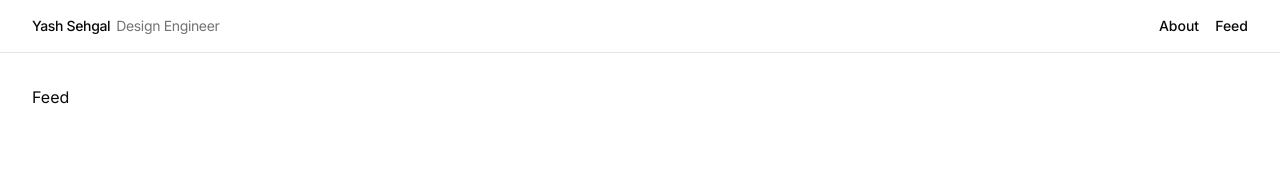
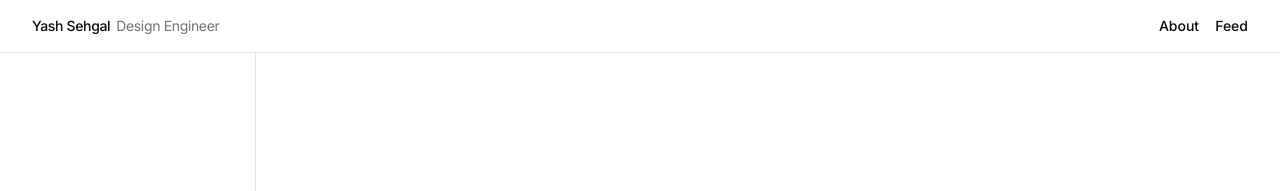
Before and after one commit to yashsehgal/personal-website, a Next.js app: page /feed in a window 1280 px wide. Shown: the top 191 px of the page. Built offline with nearby package versions, Linux system fonts and the light colour scheme.

Commit message:
render slack like sidebar layout

```diff
--- a/app/feed/page.tsx
+++ b/app/feed/page.tsx
@@ -1,3 +1,9 @@
+import { FeedLayoutContainer } from "@/features/personal-feed/components/feed-layout-container";
+
 export default function FeedPage() {
-  return <div>Feed</div>;
+  return (
+    <div className="flex min-h-0 w-full flex-1 flex-col">
+      <FeedLayoutContainer />
+    </div>
+  );
 }
--- a/components/shared/main-layout-container.tsx
+++ b/components/shared/main-layout-container.tsx
@@ -1,20 +1,41 @@
 "use client";
 
+import { ApplicationRoute, ROUTES } from "@/common/routes";
 import { Navigation } from "@/components/shared/navigation";
 import { cn } from "@/lib/utils";
+import { usePathname } from "next/navigation";
+
+const PAGES_WITHOUT_PADDING: ApplicationRoute[] = [ROUTES.FEED] as const;
 
 export function MainLayoutContainer({
   className,
   children,
   ...props
 }: React.HTMLAttributes<HTMLDivElement>) {
+  const pathname = usePathname();
+  const isPageWithoutPadding = PAGES_WITHOUT_PADDING.includes(
+    pathname as ApplicationRoute,
+  );
+
   return (
     <div
-      className={cn("flex flex-col min-h-full overflow-hidden", className)}
+      className={cn(
+        "flex min-h-screen flex-col items-stretch justify-start overflow-hidden",
+        className,
+      )}
       {...props}
     >
-      <Navigation />
-      <main className="flex-1 overflow-y-auto p-8">{children}</main>
+      <div className="shrink-0">
+        <Navigation />
+      </div>
+      <main
+        className={cn(
+          "flex min-h-0 flex-1 flex-col overflow-y-auto p-8",
+          isPageWithoutPadding && "p-0",
+        )}
+      >
+        {children}
+      </main>
     </div>
   );
 }
--- /dev/null
+++ b/features/personal-feed/components/feed-layout-container.tsx
@@ -0,0 +1,8 @@
+export function FeedLayoutContainer() {
+  return (
+    <div className="flex min-h-0 w-full flex-1 items-stretch divide-x divide-border">
+      <div className="w-1/5"></div>
+      <div className="w-4/5"></div>
+    </div>
+  );
+}
```
